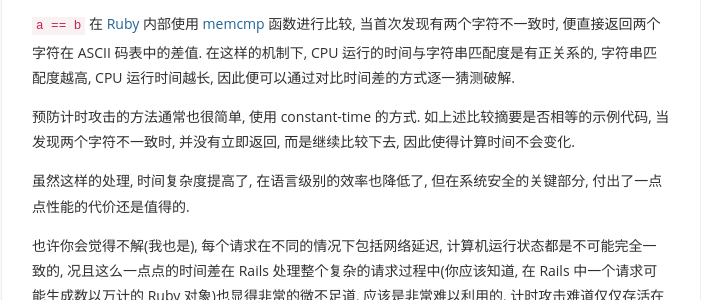
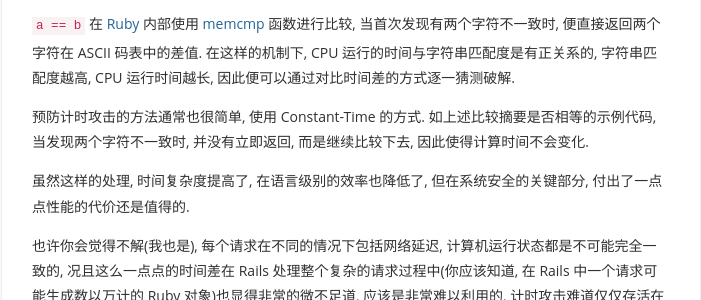
Before and after one commit to Leslie89xlxiao/zhouguangming.github.io, a Jekyll site: the page built from _posts/2014-08-30-timing-attack.md, in a window 1280 px wide. Shown: the part 719-1019 px from the top of the page, without its empty margins (289-990 px from the left). Built offline with Jekyll 4.4.1, drawn with Linux system fonts in a browser that asks for light colours; Markdown is read by kramdown in place of the engine named in the settings.

```diff
--- a/_posts/2014-08-30-timing-attack.md
+++ b/_posts/2014-08-30-timing-attack.md
@@ -26,7 +26,7 @@ end
 
 `a == b` 在 [Ruby](https://github.com/ruby/ruby/blob/trunk/string.c#L2461) 内部使用 [memcmp](http://man7.org/linux/man-pages/man3/memcmp.3.html) 函数进行比较, 当首次发现有两个字符不一致时, 便直接返回两个字符在 ASCII 码表中的差值. 在这样的机制下, CPU 运行的时间与字符串匹配度是有正关系的, 字符串匹配度越高, CPU 运行时间越长, 因此便可以通过对比时间差的方式逐一猜测破解.
 
-预防计时攻击的方法通常也很简单, 使用 constant-time 的方式. 如上述比较摘要是否相等的示例代码, 当发现两个字符不一致时, 并没有立即返回, 而是继续比较下去, 因此使得计算时间不会变化.
+预防计时攻击的方法通常也很简单, 使用 Constant-Time 的方式. 如上述比较摘要是否相等的示例代码, 当发现两个字符不一致时, 并没有立即返回, 而是继续比较下去, 因此使得计算时间不会变化.
 
 虽然这样的处理, 时间复杂度提高了, 在语言级别的效率也降低了, 但在系统安全的关键部分, 付出了一点点性能的代价还是值得的.
 
```
Also changed, not shown: _posts/2014-10-10-how-rails-autoreloading.md (added, +14 -0 lines).
